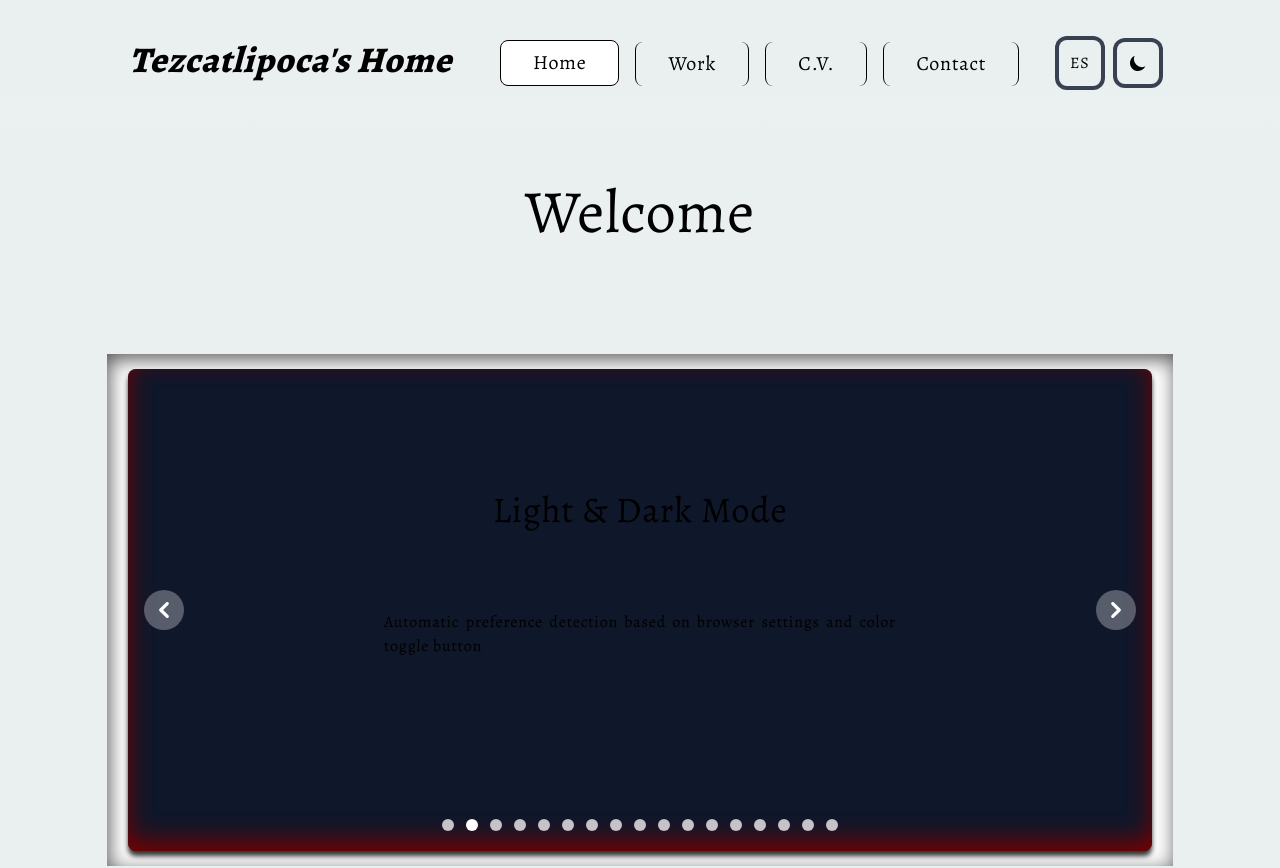
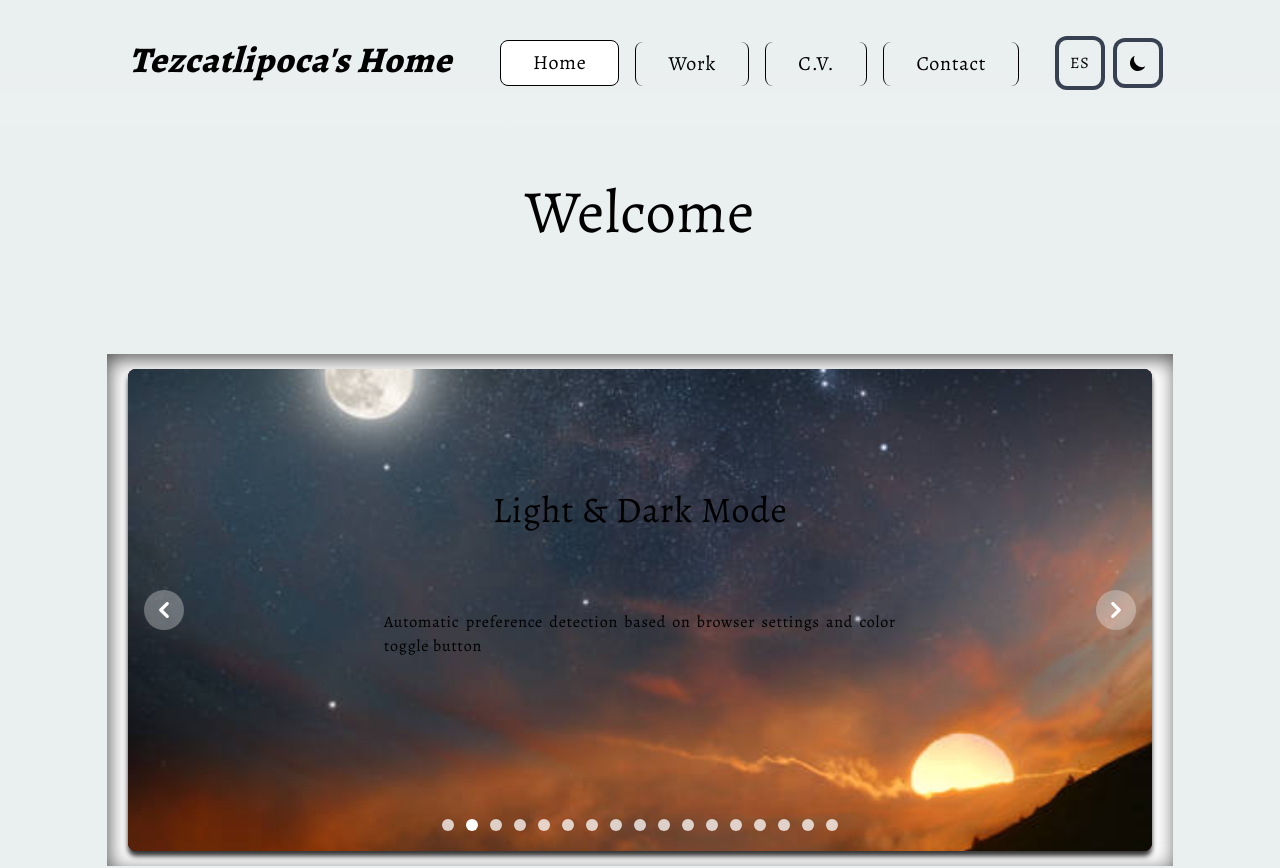
Before and after one commit to Tezcatlipoca0000/tez-web, a Next.js app: page /en in a window 1280 px wide. Shown: the top 868 px of the page. Built offline with nearby package versions, Linux system fonts and the light colour scheme.

Commit message:
Carousel finished 'next' slide animation

```diff
--- a/app/[locale]/components/Features.js
+++ b/app/[locale]/components/Features.js
@@ -76,10 +76,17 @@ export default function Features({ dictionary }) {
         let currentEl = document.querySelector(`[data-position="${currentPosition}"]`),
             newEl = document.querySelector(`[data-position="${newPosition}"]`);
         currentEl.classList.add('slideLeft');
-        newPositions[currentPosition] = false;
-        newPositions[newPosition] = true;
-        setPosition(newPositions);
-        newEl.classList.add('slideIn');
+        setTimeout(()=>{
+            newPositions[currentPosition] = false;
+            newPositions[newPosition] = true;
+            setPosition(newPositions);
+            newEl.classList.add('slideIn');
+            currentEl.classList.remove('slideLeft');
+            setTimeout(()=>{
+                newEl.classList.remove('slideIn');
+            },300);
+        },300);
+
     }
 
     function gotoCarousel(e) {
@@ -107,7 +114,7 @@ export default function Features({ dictionary }) {
     const carouselItems = Object.keys(dictionary.Products).map((key, idx) => {
         return (
             <>
-                <div className={`absolute top-0 left-0 w-full h-full translate-x-full`} key={`carousel-img-${key}`} data-position={`${idx}`}>
+                <div className={`absolute top-0 left-0 w-full h-full`} key={`carousel-img-${key}`} data-position={`${idx}`}>
                     { position[idx] && <Image src={bgImages[idx]} alt={`${key} background image`} fill style={{objectFit: "cover"}} /> }
                 </div>
                 <h3 className={`z-10 text-4xl absolute top-[25%]`} key={`carousel-title-${key}`}>
--- a/app/[locale]/globals.css
+++ b/app/[locale]/globals.css
@@ -30,6 +30,9 @@
 }
 
 @keyframes SlideLeft {
+  0% {
+    transform: none;
+  }
   100% {
     transform: translateX(-100%);
   }
@@ -42,6 +45,9 @@
 }
 
 @keyframes SlideIn {
+  0% {
+    transform: translateX(100%);
+  }
   100% {
     transform: translateX(0);
   }
@@ -87,15 +93,15 @@
                                                     /* **** Features **** */
 
 .slideLeft {
-  @apply animate-[SlideLeft_2_ease-in-out_1]
+  @apply transition-transform duration-300 -translate-x-full /*animate-[SlideLeft_300ms_ease-in-out_1]*/
 }
 
 .slideRight {
-  @apply animate-[SlideRight_2_ease-in-out_1]
+  @apply animate-[SlideRight_300ms_ease-in-out_1]
 }
 
 .slideIn {
-  @apply animate-[SlideIn_2_ease-in-out_1]
+  @apply animate-[SlideIn_300ms_ease-in-out_1]
 }
 
 .featDesc {
```
